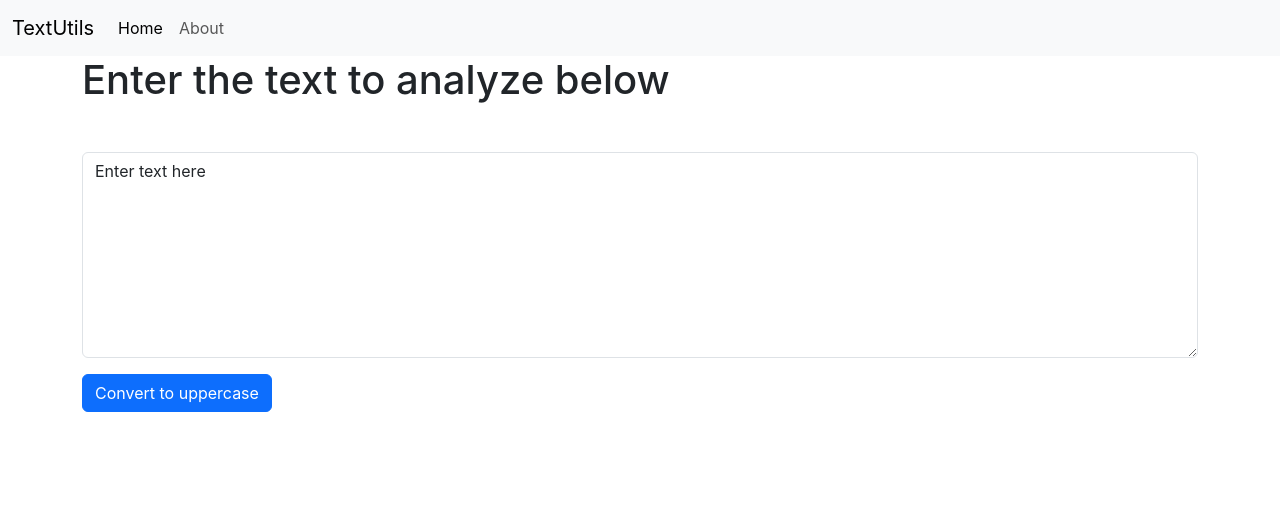
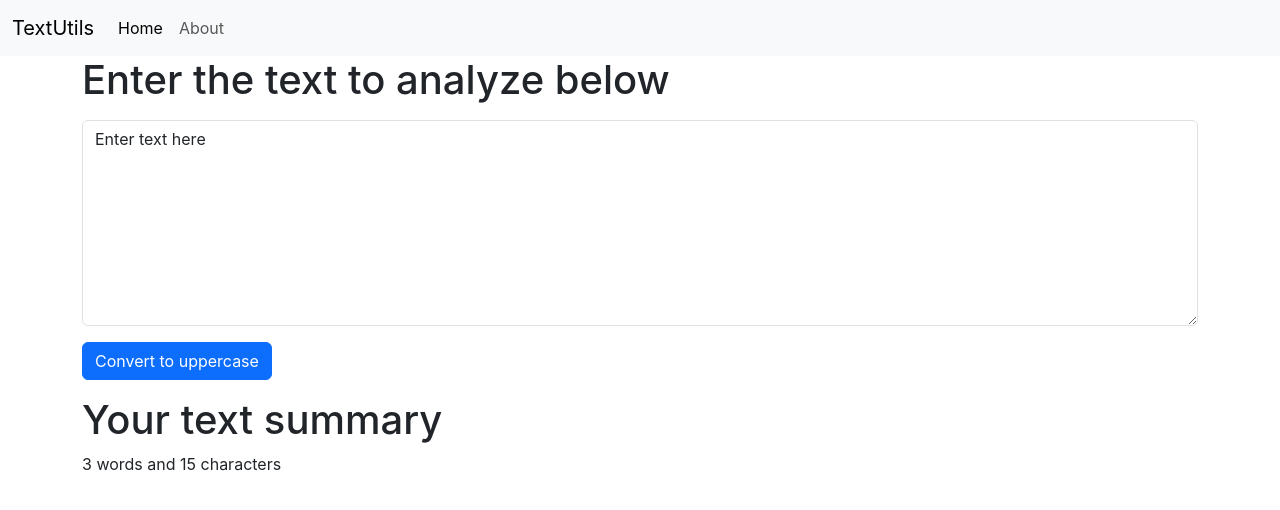
Before and after one commit to CMBhatt123/textutils-react, a React (Create React App) app: page / in a window 1280 px wide. Shown: the top 510 px of the page. Built offline with nearby package versions, Linux system fonts and the light colour scheme.

Commit message:
added word counter and character counter

```diff
--- a/src/components/TextForm.js
+++ b/src/components/TextForm.js
@@ -8,14 +8,14 @@
     setText(newText);
   };
   const handleOnChange = (event) => {
-    console.log("On Change");
+    // console.log("On Change");
     setText(event.target.value);
   };
   return (
+    <>
+      <div className="conatainer">
+        <h1>{props.heading}</h1>
         <div>
-      <div className="mb-3">
-        <h1>{props.heading}</h1>
-        <label for="mybox" className="form-label"></label>
           <textarea
             className="form-control my-3"
             value={text}
@@ -27,6 +27,15 @@
         <button className="btn btn-primary" onClick={handleUpclick}>
           Convert to uppercase
         </button>
+        <div className="conatainer my-3">
+          <h1>Your text summary</h1>
+
+          <p>
+            {" "}
+            {text.split(" ").length} words and {text.length} characters
+          </p>
         </div>
+      </div>
+    </>
   );
 }
```
Lines whose indentation alone changed are shown as unchanged.
